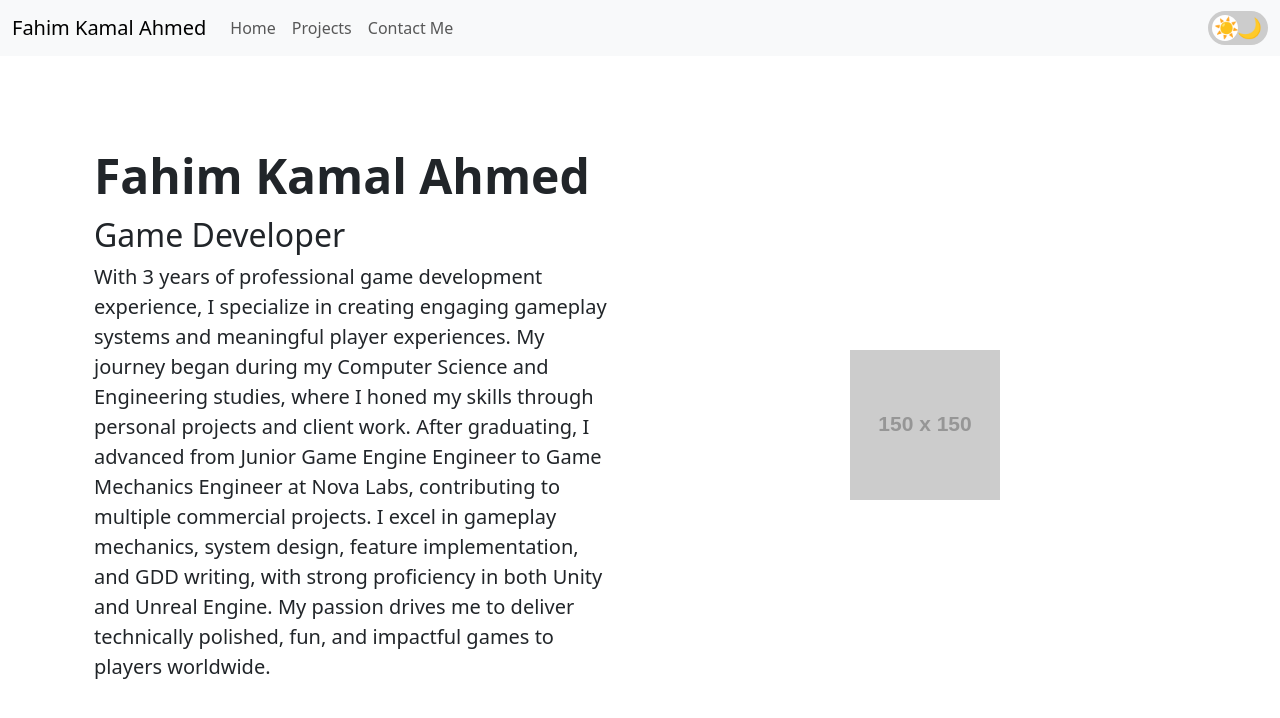
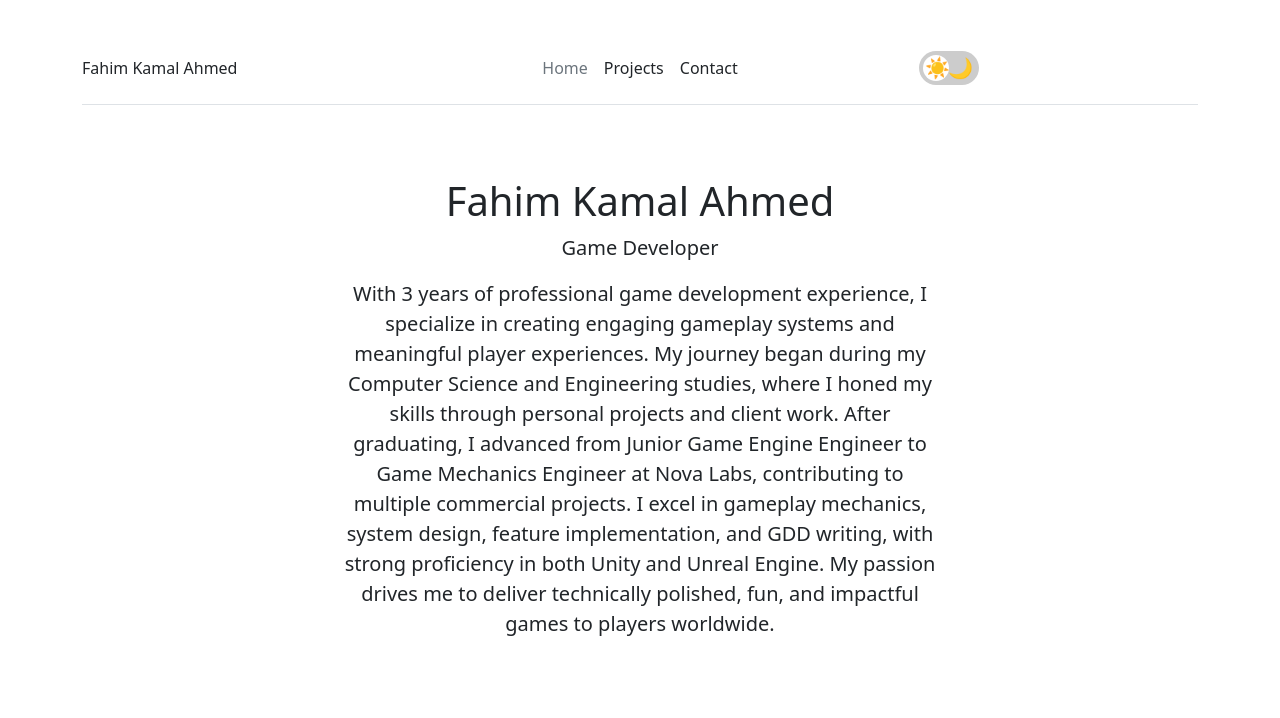
Before and after one commit to FahimKamal/React_Portfolio, a React (Vite) app in the folder react-portfolio/: page / in a window 1280 px wide. Shown: the top 718 px of the page. Built offline with nearby package versions, Linux system fonts and the light colour scheme.

Commit message:
navbar now looks good.

```diff
--- a/react-portfolio/src/App.jsx
+++ b/react-portfolio/src/App.jsx
@@ -1,5 +1,5 @@
 import React, { useState, useEffect } from 'react';
-import { Routes, Route } from 'react-router-dom';
+import { Routes, Route, useLocation } from 'react-router-dom';
 import Header from './components/Header';
 import Home from './pages/Home';
 import Projects from './pages/Projects';
@@ -8,6 +8,7 @@ import About from './pages/About';
 
 function App() {
   const [theme, setTheme] = useState('light');
+  const location = useLocation();
 
   const toggleTheme = () => {
     const newTheme = theme === 'light' ? 'dark' : 'light';
@@ -17,18 +18,24 @@ function App() {
 
   useEffect(() => {
     document.body.dataset.theme = theme;
-  }, [theme]);
+    // Apply dark theme to body only on the home page for the cover layout
+    if (theme === 'dark' && location.pathname === '/') {
+      document.body.classList.add('text-white', 'bg-dark');
+    } else {
+      document.body.classList.remove('text-white', 'bg-dark');
+    }
+  }, [theme, location.pathname]);
 
   return (
-    <>
+    <div className={location.pathname === '/' ? "d-flex h-100 flex-column" : ""}>
       <Header currentTheme={theme} toggleTheme={toggleTheme} />
       <Routes>
-        <Route path="/" element={<Home />} />
+        <Route path="/" element={<Home currentTheme={theme} toggleTheme={toggleTheme} />} />
         <Route path="/projects" element={<Projects />} />
         <Route path="/projects/:projectId" element={<ProjectDetail />} />
         <Route path="/contact" element={<About />} />
       </Routes>
-    </>
+    </div>
   );
 }
 
--- a/react-portfolio/src/components/Header.jsx
+++ b/react-portfolio/src/components/Header.jsx
@@ -4,28 +4,23 @@ import ThemeToggle from './ThemeToggle';
 
 const Header = ({ currentTheme, toggleTheme }) => {
   return (
-    <nav className={`navbar navbar-expand-lg navbar-${currentTheme} bg-${currentTheme} sticky-top`}>
-      <div className="container-fluid">
-        <Link className="navbar-brand" to="/">Fahim Kamal Ahmed</Link>
-        <button className="navbar-toggler" type="button" data-bs-toggle="collapse" data-bs-target="#navbarNav" aria-controls="navbarNav" aria-expanded="false" aria-label="Toggle navigation">
-          <span className="navbar-toggler-icon"></span>
-        </button>
-        <div className="collapse navbar-collapse" id="navbarNav">
-          <ul className="navbar-nav me-auto mb-2 mb-lg-0">
-            <li className="nav-item">
-              <Link className="nav-link" to="/">Home</Link>
-            </li>
-            <li className="nav-item">
-              <Link className="nav-link" to="/projects">Projects</Link>
-            </li>
-            <li className="nav-item">
-              <Link className="nav-link" to="/contact">Contact Me</Link>
-            </li>
-          </ul>
+    <div className="container">
+      <header className="d-flex flex-wrap align-items-center justify-content-center justify-content-md-between py-3 mb-4 border-bottom">
+        <Link to="/" className="d-flex align-items-center col-md-3 mb-2 mb-md-0 text-dark text-decoration-none">
+          Fahim Kamal Ahmed
+        </Link>
+
+        <ul className="nav col-12 col-md-auto mb-2 justify-content-center mb-md-0">
+          <li><Link to="/" className="nav-link px-2 link-secondary">Home</Link></li>
+          <li><Link to="/projects" className="nav-link px-2 link-dark">Projects</Link></li>
+          <li><Link to="/contact" className="nav-link px-2 link-dark">Contact</Link></li>
+        </ul>
+
+        <div className="col-md-3 text-end">
           <ThemeToggle theme={currentTheme} toggleTheme={toggleTheme} />
         </div>
-      </div>
-    </nav>
+      </header>
+    </div>
   );
 };
 
--- a/react-portfolio/src/index.css
+++ b/react-portfolio/src/index.css
@@ -603,3 +603,37 @@ body.dark .contact-info-section h3 {
 body.dark .social-links-section a[href^="mailto:"] {
   color: var(--primary-color-dark);
 }
+
+/* Cover page styles */
+.cover-container {
+  max-width: 42em;
+}
+
+.nav-masthead .nav-link {
+  padding: .25rem 0;
+  font-weight: 700;
+  color: rgba(255, 255, 255, .5);
+  background-color: transparent;
+  border-bottom: .25rem solid transparent;
+}
+
+.nav-masthead .nav-link:hover,
+.nav-masthead .nav-link:focus {
+  border-bottom-color: rgba(255, 255, 255, .25);
+}
+
+.nav-masthead .nav-link + .nav-link {
+  margin-left: 1rem;
+}
+
+.nav-masthead .active {
+  color: #fff;
+  border-bottom-color: #fff;
+}
+
+.btn-secondary,
+.btn-secondary:hover,
+.btn-secondary:focus {
+  color: #333;
+  text-shadow: none; /* Prevent inheritance from `body` */
+}
--- a/react-portfolio/src/pages/Home.jsx
+++ b/react-portfolio/src/pages/Home.jsx
@@ -1,7 +1,10 @@
 import React, { useState, useEffect } from 'react';
+import { Link } from 'react-router-dom';
 import LazyImage from '../components/LazyImage';
 
-const Home = () => {
+import ThemeToggle from '../components/ThemeToggle';
+
+const Home = ({ currentTheme, toggleTheme }) => {
   const [personalInfo, setPersonalInfo] = useState(null);
 
   useEffect(() => {
@@ -15,20 +18,19 @@ const Home = () => {
     return <div>Loading...</div>;
   }
 
-  const { name, title, description, photoUrl } = personalInfo;
+  const { name, title, description } = personalInfo;
 
   return (
-    <div className="container col-xxl-8 px-4 py-5">
-      <div className="row flex-lg-row-reverse align-items-center g-5 py-5">
-        <div className="col-10 col-sm-8 col-lg-6">
-          <LazyImage src={photoUrl} alt={name} className="d-block mx-lg-auto img-fluid" width={700} height={500} />
-        </div>
-        <div className="col-lg-6">
-          <h1 className="display-5 fw-bold lh-1 mb-3">{name}</h1>
-          <h2 className="fw-light">{title}</h2>
-          <p className="lead">{description}</p>
-        </div>
-      </div>
+    <div className="cover-container d-flex w-100 h-100 p-3 mx-auto flex-column text-center">
+
+      <main className="px-3">
+        <h1>{name}</h1>
+        <p className="lead">{title}</p>
+        <p className="lead">{description}</p>
+        <p className="lead">
+          <Link to="/projects" className="btn btn-lg btn-secondary fw-bold border-white bg-white">View My Work</Link>
+        </p>
+      </main>
     </div>
   );
 };
```
